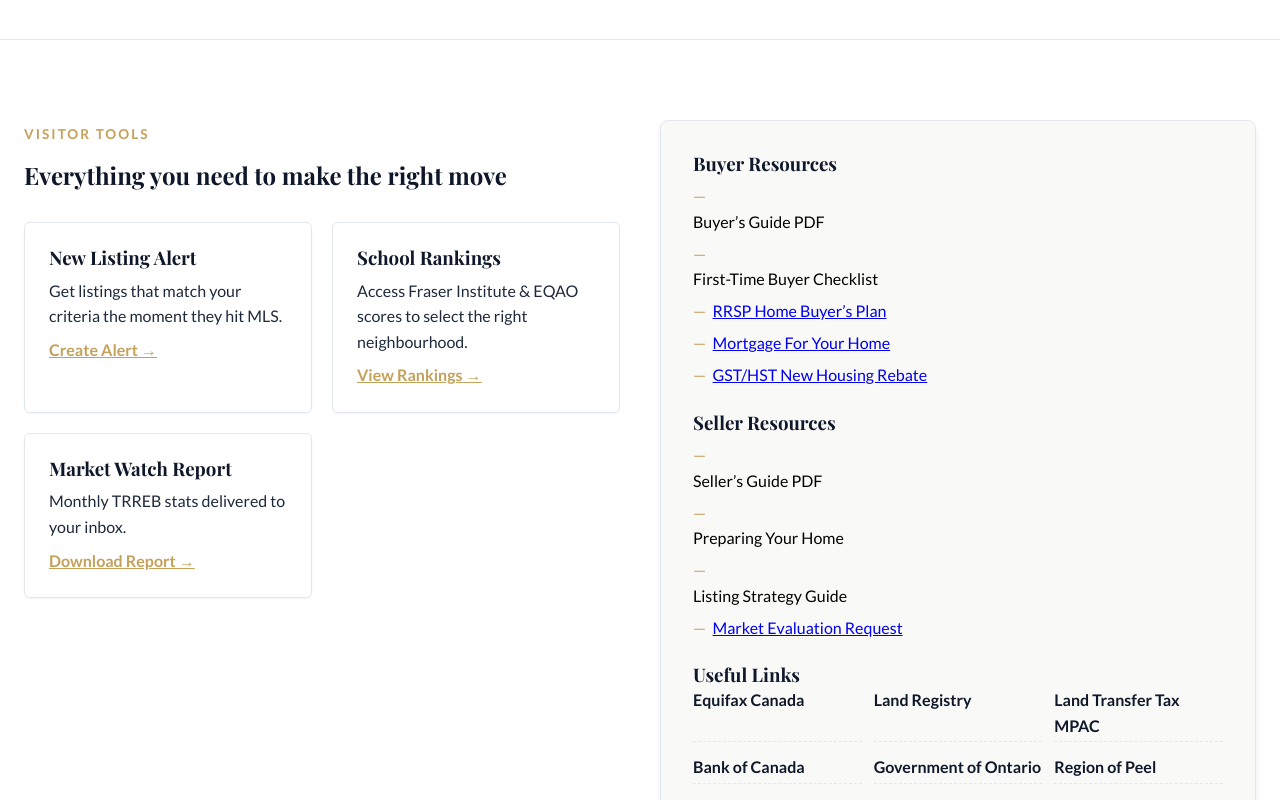
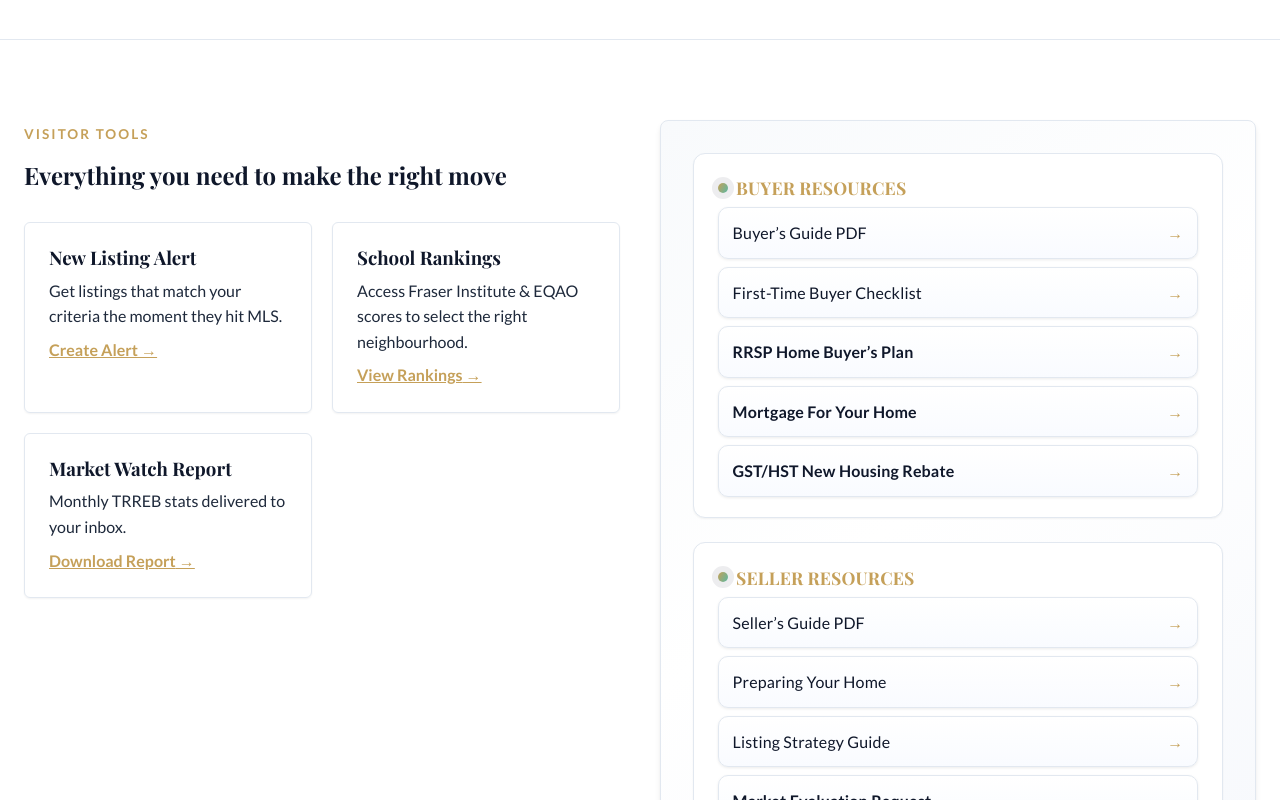
Before and after one commit to Parmjot23/realtor, a React (Vite) app: page / in a window 1280 px wide. Shown: the part 1240-2040 px from the top of the page. Built offline with nearby package versions, Linux system fonts and the light colour scheme; a web font is replaced by a local one.

Commit message:
Enhance resources section styling

```diff
--- a/src/App.css
+++ b/src/App.css
@@ -24,6 +24,7 @@
   --font-body: 'Lato', sans-serif;
 
   /* Shadows */
+  --shadow-xs: 0 1px 3px 0 rgb(0 0 0 / 0.08);
   --shadow-sm: 0 1px 2px 0 rgb(0 0 0 / 0.05);
   --shadow-md: 0 4px 6px -1px rgb(0 0 0 / 0.1), 0 2px 4px -2px rgb(0 0 0 / 0.05);
   --shadow-lg: 0 10px 15px -3px rgb(0 0 0 / 0.1), 0 4px 6px -4px rgb(0 0 0 / 0.05);
@@ -897,22 +898,59 @@ section {
   display: flex;
   flex-direction: column;
   gap: 1.5rem;
-  background: var(--bg-off-white);
+  background: linear-gradient(145deg, #f8fafc 0%, #ffffff 40%, #f3f6fb 100%);
+}
+
+.resource-card {
+  background: white;
+  border: 1px solid var(--border-color);
+  border-radius: 12px;
+  padding: 1.25rem 1.5rem;
+  box-shadow: var(--shadow-sm);
+}
+
+.resources-panel h3 {
+  display: inline-flex;
+  align-items: center;
+  gap: 0.5rem;
+  margin: 0;
+  font-size: 1.1rem;
+  letter-spacing: 0.01em;
+  color: var(--primary-color);
+  text-transform: uppercase;
+}
+
+.resources-panel h3::before {
+  content: '';
+  display: inline-block;
+  width: 10px;
+  height: 10px;
+  border-radius: 999px;
+  background: linear-gradient(120deg, var(--primary-color), #5bb8a2);
+  box-shadow: 0 0 0 6px rgba(27, 31, 59, 0.08);
 }
 
 .resources-panel ul {
   list-style: none;
   margin: 0.5rem 0 0;
   padding: 0;
-  display: flex;
-  flex-direction: column;
-  gap: 0.4rem;
-}
-
-.resources-panel li::before {
-  content: '—';
-  margin-right: 0.4rem;
-  color: var(--primary-color);
+  display: grid;
+  gap: 0.5rem;
+}
+
+.resource-list li {
+  border: 1px solid var(--border-color);
+  border-radius: 10px;
+  background: linear-gradient(180deg, #ffffff 0%, #f9fbff 100%);
+  box-shadow: var(--shadow-xs);
+  padding: 0.75rem 0.85rem;
+  transition: transform 0.2s ease, box-shadow 0.2s ease, border-color 0.2s ease;
+}
+
+.resource-list li:hover {
+  transform: translateY(-2px);
+  border-color: rgba(31, 41, 96, 0.25);
+  box-shadow: 0 10px 30px rgba(15, 23, 42, 0.08);
 }
 
 .useful-links-grid {
@@ -922,11 +960,58 @@ section {
 }
 
 .useful-links-grid a {
+  border: 1px solid var(--border-color);
+  background: white;
+  border-radius: 999px;
+  padding: 0.55rem 0.85rem;
   text-decoration: none;
   color: var(--secondary-color);
-  font-weight: 600;
-  border-bottom: 1px dashed var(--border-color);
-  padding-bottom: 0.2rem;
+  font-weight: 700;
+  letter-spacing: 0.01em;
+  display: inline-flex;
+  align-items: center;
+  gap: 0.35rem;
+  transition: all 0.2s ease;
+}
+
+.useful-links-grid a::after {
+  content: '↗';
+  font-size: 0.85rem;
+  color: var(--primary-color);
+}
+
+.useful-links-grid a:hover {
+  border-color: rgba(31, 41, 96, 0.2);
+  box-shadow: var(--shadow-sm);
+  transform: translateY(-1px);
+  color: var(--primary-color);
+}
+
+.resource-link {
+  display: inline-flex;
+  align-items: center;
+  justify-content: space-between;
+  gap: 0.6rem;
+  width: 100%;
+  color: var(--secondary-color);
+  text-decoration: none;
+  font-weight: 700;
+  letter-spacing: 0.01em;
+  transition: color 0.2s ease;
+}
+
+.resource-link::after {
+  content: '→';
+  color: var(--primary-color);
+  transition: transform 0.2s ease;
+}
+
+.resource-link:hover {
+  color: var(--primary-color);
+}
+
+.resource-link:hover::after {
+  transform: translateX(2px);
 }
 
 .city-links-section {
--- a/src/App.jsx
+++ b/src/App.jsx
@@ -614,7 +614,7 @@ function App() {
                             </div>
                         </div>
                         <div className="visitor-column resources-panel">
-                            <div>
+                            <div className="resource-card">
                                 <h3>Buyer Resources</h3>
                                 <ul className="resource-list">
                                     {buyerGuides.map((guide) => (
@@ -641,7 +641,7 @@ function App() {
                                     ))}
                                 </ul>
                             </div>
-                            <div>
+                            <div className="resource-card">
                                 <h3>Seller Resources</h3>
                                 <ul className="resource-list">
                                     {sellerGuides.map((guide) => (
@@ -666,7 +666,7 @@ function App() {
                                     ))}
                                 </ul>
                             </div>
-                            <div>
+                            <div className="resource-card">
                                 <h3>Useful Links</h3>
                                 <div className="useful-links-grid">
                                     {usefulLinks.map((link) => (
```
